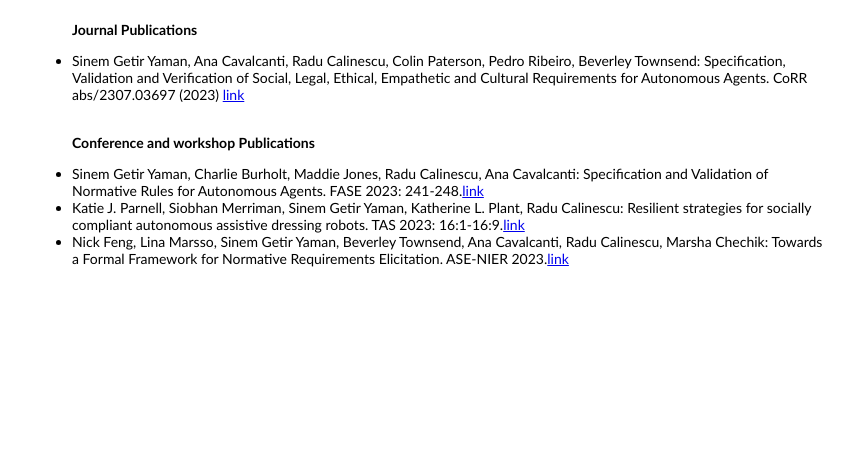
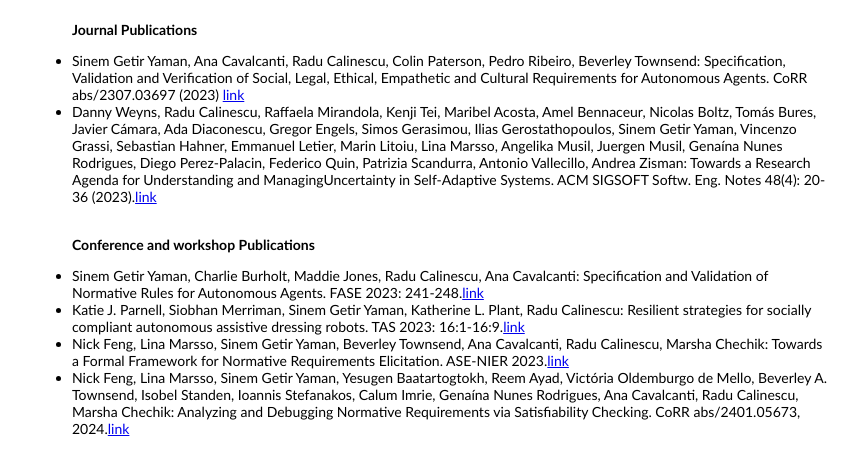
Before and after one commit to SLEEC-project/SLEEC-project.github.io, a plain HTML site: page SLEEC-TK/publication.html in a window 1280 px wide. Shown: the part 173-648 px from the top of the page, without its empty margins (208-1071 px from the left). Drawn offline with Linux system fonts and the light colour scheme.

Commit message:
update publications

```diff
--- a/SLEEC-TK/publication.html
+++ b/SLEEC-TK/publication.html
@@ -26,14 +26,18 @@
 
   <ul><p style="text-align: justify;">
 <b>Journal Publications</b>    </p>
-    <li>Sinem Getir Yaman, Ana Cavalcanti, Radu Calinescu, Colin Paterson, Pedro Ribeiro, Beverley Townsend: Specification, Validation and Verification of Social, Legal, Ethical, Empathetic and Cultural Requirements for Autonomous Agents. CoRR abs/2307.03697 (2023) <a href="/https://arxiv.org/abs/2307.03697">link</a><br> <br></li>
+    <li>Sinem Getir Yaman, Ana Cavalcanti, Radu Calinescu, Colin Paterson, Pedro Ribeiro, Beverley Townsend: Specification, Validation and Verification of Social, Legal, Ethical, Empathetic and Cultural Requirements for Autonomous Agents. CoRR abs/2307.03697 (2023) <a href="/https://arxiv.org/abs/2307.03697">link</a><br></li>
+    <li>Danny Weyns, Radu Calinescu, Raffaela Mirandola, Kenji Tei, Maribel Acosta, Amel Bennaceur, Nicolas Boltz, Tomás Bures, Javier Cámara, Ada Diaconescu, Gregor Engels, Simos Gerasimou, Ilias Gerostathopoulos, Sinem Getir Yaman, Vincenzo Grassi, Sebastian Hahner, Emmanuel Letier, Marin Litoiu, Lina Marsso, Angelika Musil, Juergen Musil, Genaína Nunes Rodrigues, Diego Perez-Palacin, Federico Quin, Patrizia Scandurra, Antonio Vallecillo, Andrea Zisman:
+    Towards a Research Agenda for Understanding and ManagingUncertainty in Self-Adaptive Systems. ACM SIGSOFT Softw. Eng. Notes 48(4): 20-36 (2023).<a href="https://dl.acm.org/doi/10.1145/3617946.3617951">link</a><br> <br></li>
     </ul>
 
     <ul><p style="text-align: justify;">
-<b>Conference and workshop Publications</b>   </p>
+    <b>Conference and workshop Publications</b>   </p>
     <li> Sinem Getir Yaman, Charlie Burholt, Maddie Jones, Radu Calinescu, Ana Cavalcanti: Specification and Validation of Normative Rules for Autonomous Agents. FASE 2023: 241-248.<a href="/https://link.springer.com/chapter/10.1007/978-3-031-30826-0_13">link</a><br></li>
     <li>Katie J. Parnell, Siobhan Merriman, Sinem Getir Yaman, Katherine L. Plant, Radu Calinescu: Resilient strategies for socially compliant autonomous assistive dressing robots. TAS 2023: 16:1-16:9.<a href="/https://dl.acm.org/doi/10.1145/3597512.3599711">link</a><br></li>
     <li>Nick Feng, Lina Marsso, Sinem Getir Yaman, Beverley Townsend, Ana Cavalcanti, Radu Calinescu, Marsha Chechik: Towards a Formal Framework for Normative Requirements Elicitation. ASE-NIER 2023.<a href="https://ieeexplore.ieee.org/document/10298481">link</a><br></li>
+    <li>Nick Feng, Lina Marsso, Sinem Getir Yaman, Yesugen Baatartogtokh, Reem Ayad, Victória Oldemburgo de Mello, Beverley A. Townsend, Isobel Standen, Ioannis Stefanakos, Calum Imrie, Genaína Nunes Rodrigues, Ana Cavalcanti, Radu Calinescu, Marsha Chechik:
+    Analyzing and Debugging Normative Requirements via Satisfiability Checking. CoRR abs/2401.05673, 2024.<a href="https://arxiv.org/abs/2401.05673">link</a><br></li>
     </div>
 </body>
 
```
